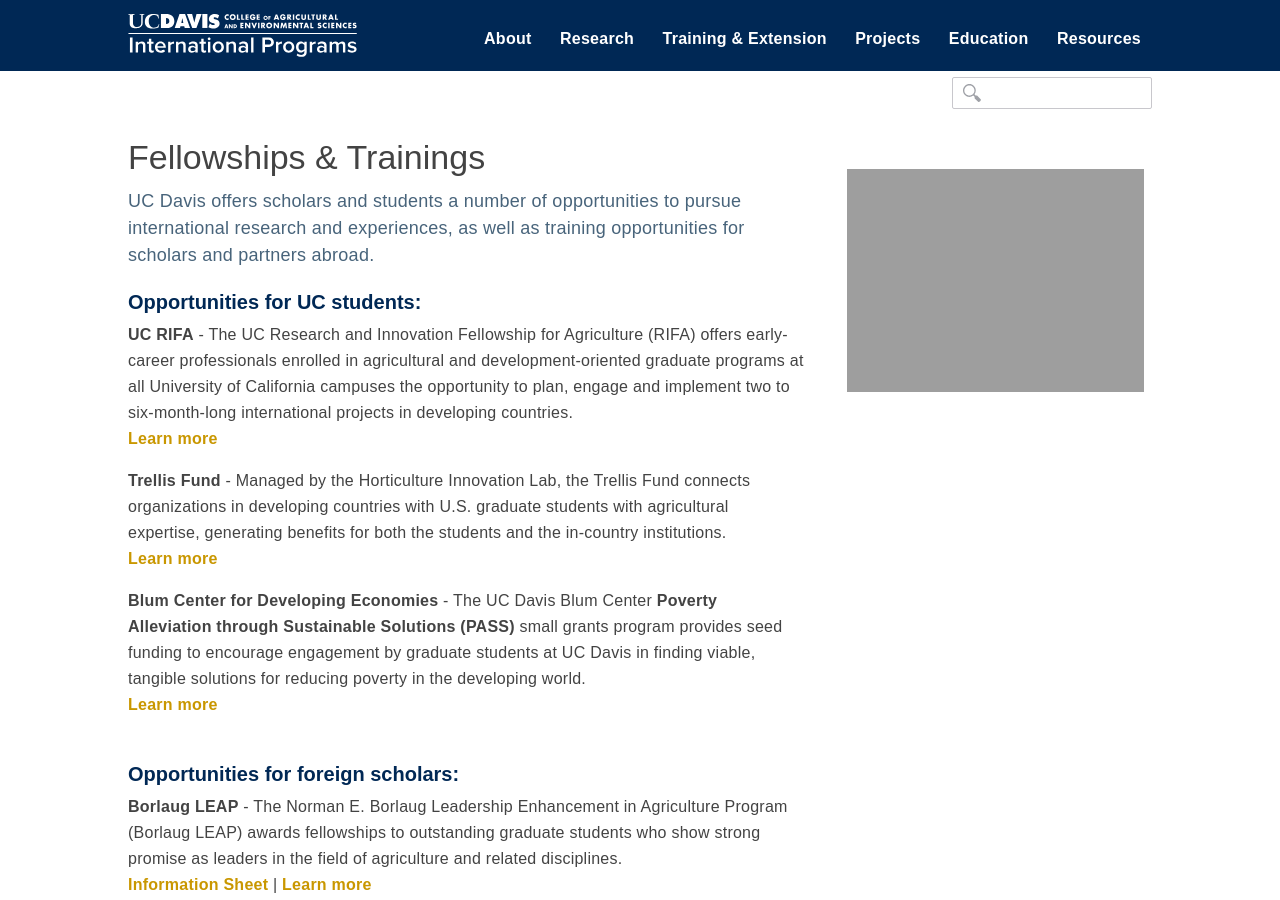
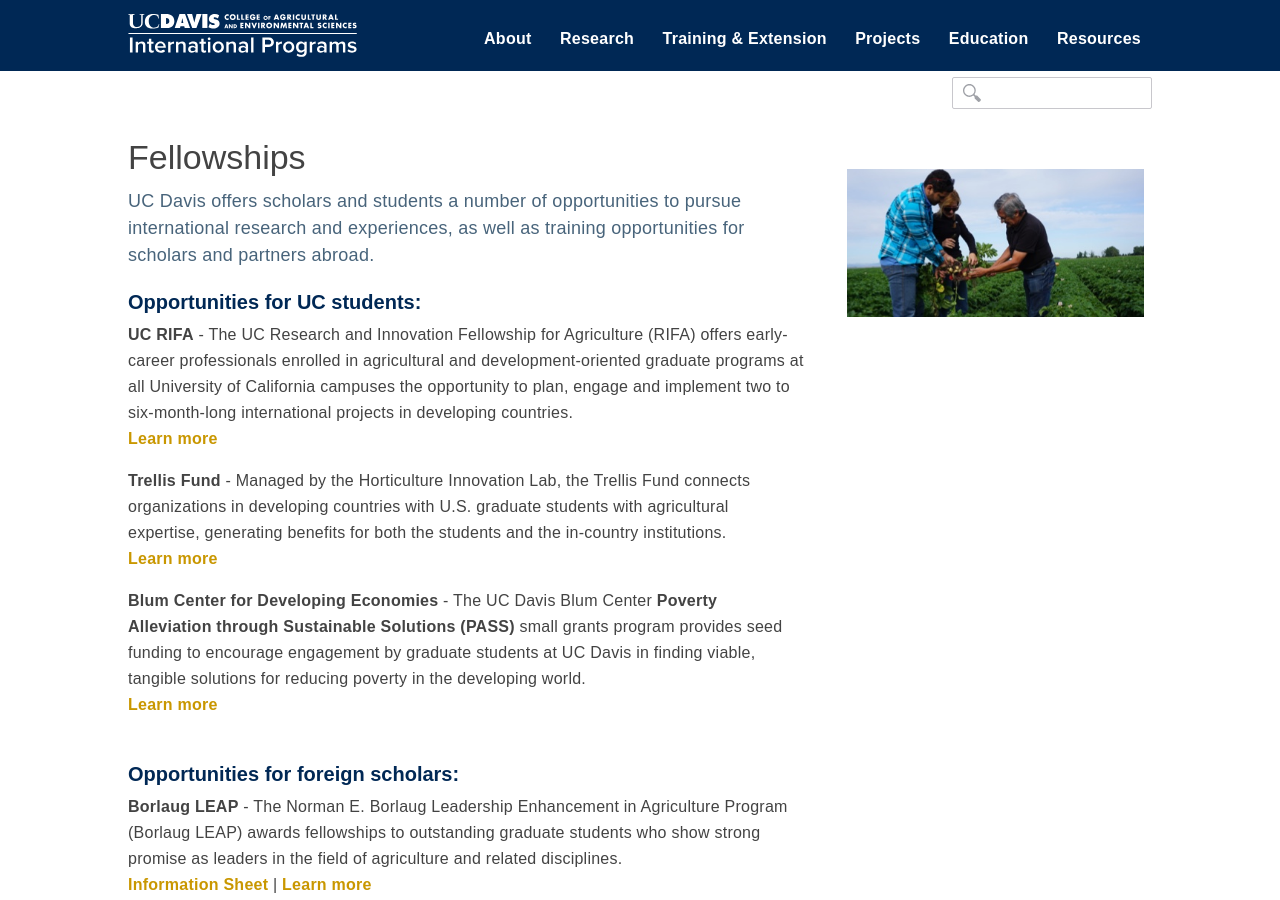
Before and after one commit to ucdavis/ip, a Jekyll site: the page built from scholars-and-students/index.html, in a window 1280 px wide and 900 px high. Built offline with Jekyll 4.4.1, drawn with Linux system fonts in a browser that asks for light colours; nearby versions of some CDN libraries; some of the changed text lies outside the part shown.

Commit message:
edit traning and fellowship pages

```diff
--- a/scholars-and-students/index.html
+++ b/scholars-and-students/index.html
@@ -1,6 +1,6 @@
 ---
 layout: page
-title: Fellowships &amp; Trainings
+title: Fellowships
 breadcrumbs: Fellowships &amp; Trainings
 ---
 <article>
@@ -26,16 +26,7 @@
 
       <br>
 
-    <h3>Training opportunities:</h3>
-
-    <p><b>USDA Cochran Fellowship Program</b> - International Programs at UC Davis is a major host for short-term Cochran fellows. The Cochran Fellowship Program provides short-term training opportunities to agricultural professionals from middle income countries, emerging markets and emerging democracies. <br>
-    <a target= "_blank" href="/media/files/UC Davis_Cochran_Fellowship_Program_info_sheet.pdf" class="learnmore">Information Sheet</a> |<a class="learnmore" target="_blank" href="http://www.fas.usda.gov/programs/cochran-fellowship-program"> Learn more</a></p>
-
-    <p><b>The International Ag Extension Academy</b> - The International Programs office runs a wide range of short term capacity building workshops to help partners develop their abilities to conduct research and extension. <br><a class="learnmore" target="_blank" href="http://www.agextonline.com/index.html">Learn more</a></p>
-
-    <br>
-
-    <h3>Graduate studies at UC Davis:</h3>
+      <h3>Graduate studies at UC Davis:</h3>
 
     <p><b>International Agricultural Development Graduate Group</b> - The UC Davis Masters Program in International Agricultural Development (IAD) prepares students for careers in global agriculture and rural development. <br><a class="learnmore" target="_blank" href="http://iad.ucdavis.edu/">Learn more</a></p>
 
```
Also changed, not shown: training-and-extension/recent-courses.html (+7 -0 lines).
